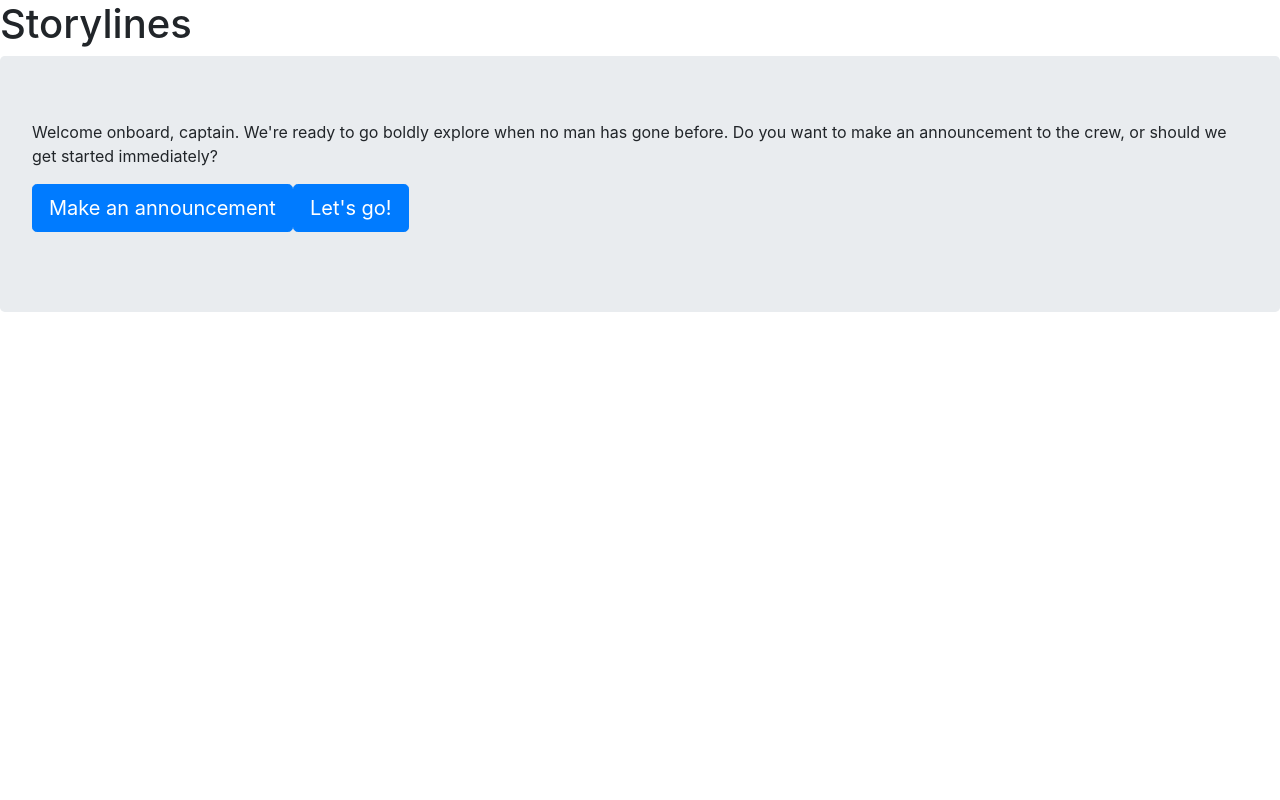
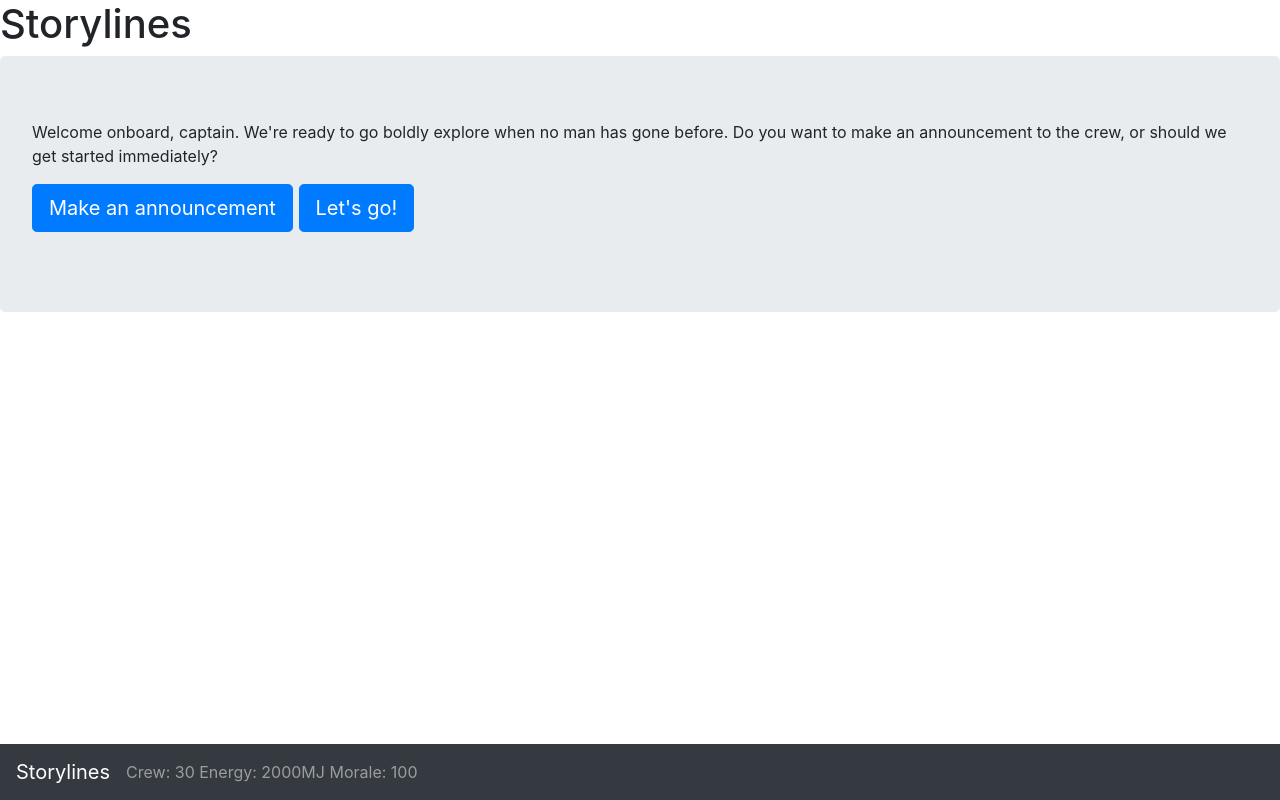
Before and after one commit to Neamar/storylines, a website: page frontend/index.html in a window 1280 px wide. Drawn offline with nearby package versions, Linux system fonts and the light colour scheme.

Commit message:
Display resources values

```diff
--- a/frontend/index.html
+++ b/frontend/index.html
@@ -11,6 +11,12 @@
     <title>Storylines</title>
   </head>
   <body>
+    <nav class="navbar navbar-expand-sm navbar-dark bg-dark fixed-bottom">
+      <a class="navbar-brand" href="#">Storylines</a>
+      <span class="navbar-text" id="resources">
+      </span>
+    </nav>
+
     <h1>Storylines</h1>
 
     <div id="event">
@@ -21,7 +27,7 @@
     <script>
 "use strict";
 function startStory(story) {
-  var storyline = new Storylines(story, window.displayEvent);
+  var storyline = new Storylines(story, window.displayEvent, window.displayResources);
 }
 
 
--- a/frontend/story.json
+++ b/frontend/story.json
@@ -11,7 +11,7 @@
     },
     "energy": {
       "description": "Energy available",
-      "format": "%s",
+      "format": "%sMJ",
       "display_name": "Energy",
       "default": 2000
     },
@@ -28,7 +28,7 @@
     },
     "resources": {
       "crew": 30,
-      "default": 2000,
+      "energy": 2000,
       "morale": 100
     },
     "storylines": {
--- a/frontend/storylines-web.js
+++ b/frontend/storylines-web.js
@@ -1,5 +1,7 @@
 "use strict";
 
+
+// Display an event in the Jumbotron
 window.displayEvent = function displayEvent(event) {
   let eventHTML = `
 <div class="jumbotron">
@@ -8,7 +10,7 @@ window.displayEvent = function displayEvent(event) {
 `;
 
   Object.keys(event.actions).forEach(a => {
-    eventHTML += `<a class="btn btn-primary btn-lg" href="#" role="button">${a}</a>`;
+    eventHTML += `<a class="btn btn-primary btn-lg" href="#" role="button">${a}</a> `;
   });
 
   eventHTML += `</p>
@@ -17,3 +19,14 @@ window.displayEvent = function displayEvent(event) {
 
   document.getElementById('event').innerHTML = eventHTML;
 };
+
+
+// Update the resources values
+window.displayResources = function displayResources(resourcesDefinition, resourcesValues) {
+  let resourcesHTML = Object.keys(resourcesDefinition).map(r => {
+    let resourceDefinition = resourcesDefinition[r];
+    return `<span class="resource-holder"><span class="resource-name">${resourceDefinition.display_name}</span>: ${resourceDefinition.format.replace('%s', resourcesValues[r])}</span>`;
+  }).join(" ");
+
+  document.getElementById('resources').innerHTML = resourcesHTML;
+};
--- a/frontend/storylines.js
+++ b/frontend/storylines.js
@@ -1,5 +1,5 @@
 class Storylines {
-  constructor(story, displayEvent) {
+  constructor(story, displayEvent, displayResources) {
     this.story = story;
     this.events = story.events;
     this.resources = story.resources;
@@ -11,9 +11,15 @@ class Storylines {
 
     // Save functions to interact with UI
     this.displayEvent = displayEvent;
+    this.displayResources = displayResources;
 
     // Start game
+    this.updateResourcesUI();
     this.nextEvent();
+  }
+
+  updateResourcesUI() {
+    this.displayResources(this.resources, this.state.resources);
   }
 
   listAvailableEvents(triggerType) {
```
